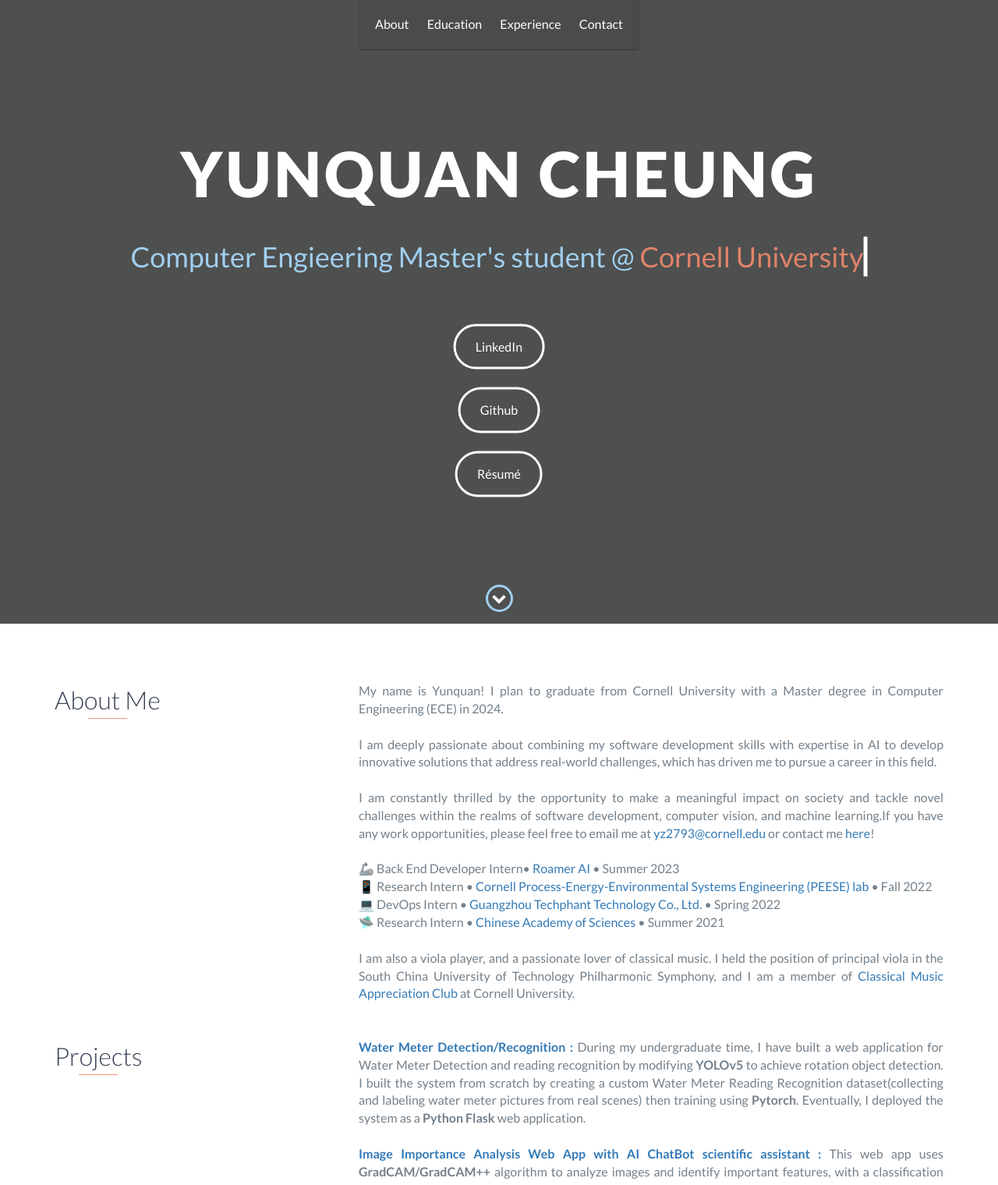
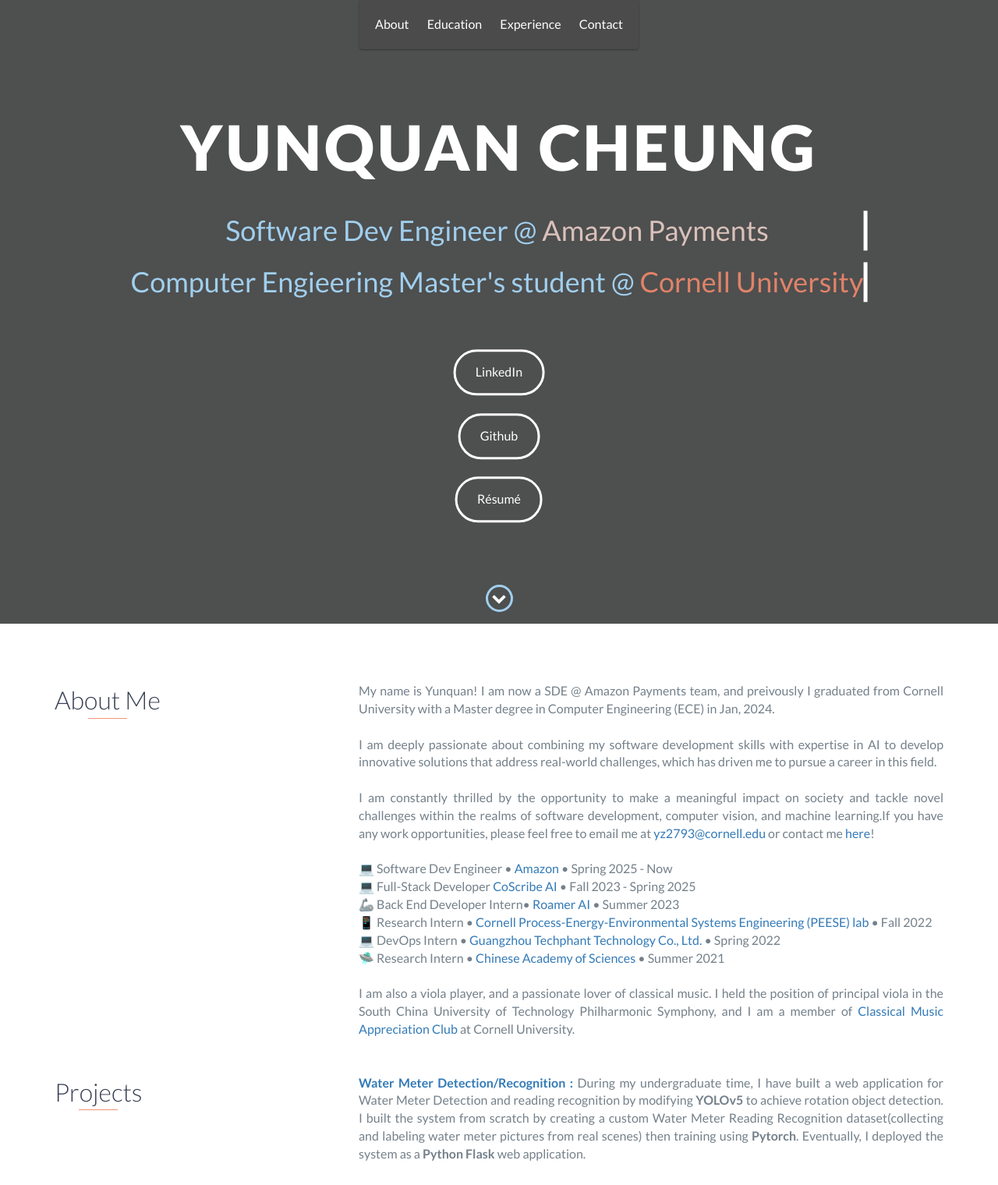
Before and after one commit to YunquanCheung/YunquanCheung.github.io, a website: page index.html in a window 1280 px wide. Shown: the top 1520 px of the page at 78% size. Drawn offline with nearby package versions, Linux system fonts and the light colour scheme.

Commit message:
Update profile

```diff
--- a/index.html
+++ b/index.html
@@ -96,6 +96,9 @@
          <br>
          <!-- Introduction -->
          <div class="typewriter">
+            <h2>Software Dev Engineer @
+               <a href="https://www.amazon.com" style="color:#e9cdc5e6">Amazon Payments</a>
+            </h2>
             <h2>Computer Engieering Master's student @
                <a href="https://www.engineering.cornell.edu/" style="color:#f1886be6">Cornell
                   University</a>
@@ -110,7 +113,7 @@
          <a href="https://github.com/YunquanCheung" class="btn-rounded-white">Github</a>
          <br>
          <br>
-         <a href="./documents/resume_715_after.pdf" class="btn-rounded-white">Résumé</a>
+         <a href="./documents/Yunquan_Zhang_Resume_2025_1028.pdf" class="btn-rounded-white">Résumé</a>
       </div>
       <!-- End #lead-content -->
       <div id="lead-overlay"></div>
@@ -131,7 +134,7 @@
             </div>
             <div class="col-md-8">
                <p style="text-align: justify;">
-                  My name is Yunquan! I plan to graduate from Cornell University with a Master degree in Computer Engineering (ECE) in 2024.
+                  My name is Yunquan! I am now a SDE @ Amazon Payments team, and preivously I graduated from Cornell University with a Master degree in Computer Engineering (ECE) in Jan, 2024.
                </p>
                <br>
                <p style="text-align: justify;">
@@ -149,6 +152,13 @@
                <!-- <p>
                   💻 AI Developer Intern • <a href="https://nividous.com/">Nividous</a> • Summer 2023
                </p> -->
+               <p>
+                  💻 Software Dev Engineer • <a href="https://www.amazon.com">Amazon</a> • Spring 2025 - Now
+               </p>
+               <p>
+                  💻 Full-Stack Developer <a
+                     href="https://coscribe.ai">CoScribe AI</a> • Fall 2023 - Spring 2025
+               </p>
                <p>
                   🦾 Back End Developer Intern• <a
                      href="https://roamerai.web.app/">Roamer AI</a> • Summer 2023
```
Also changed, not shown: README.md.
